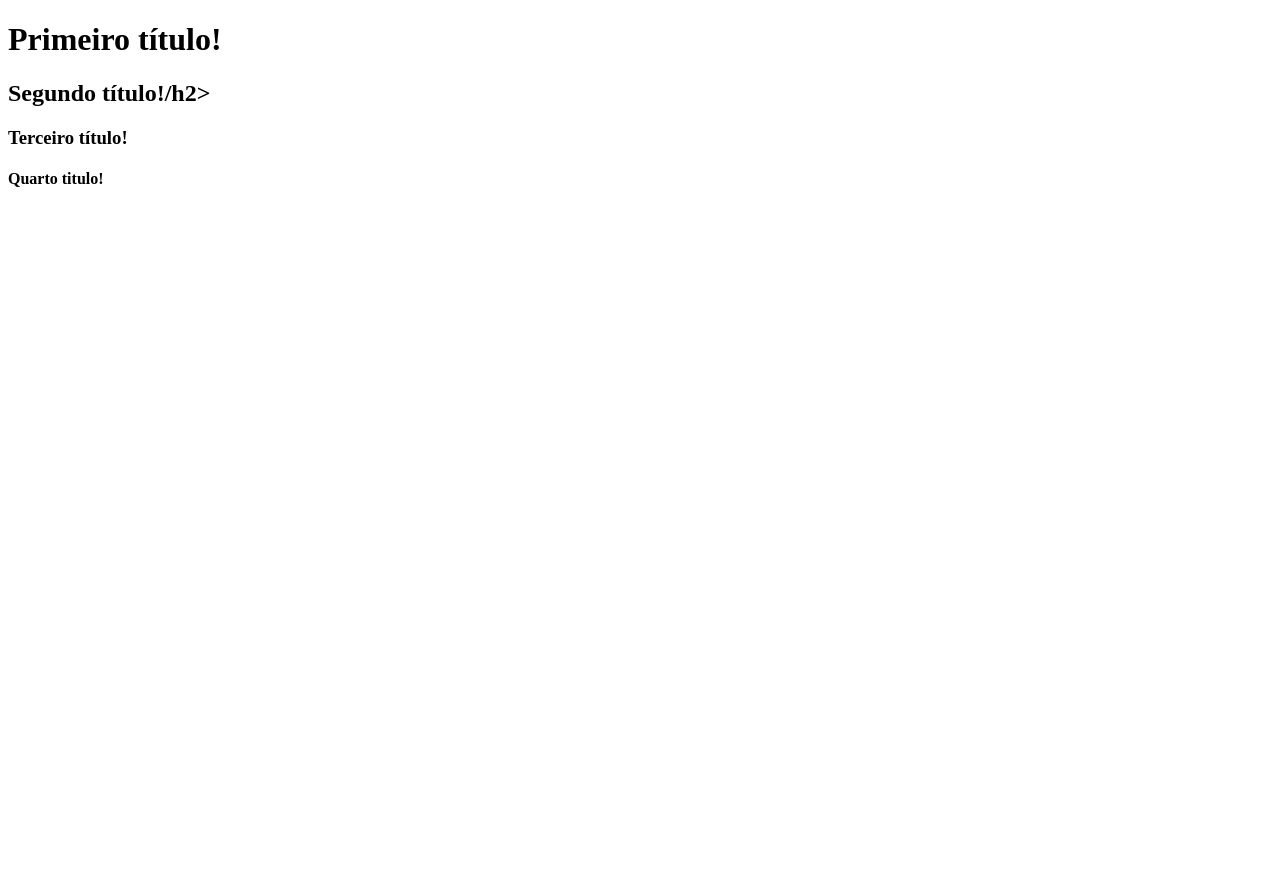
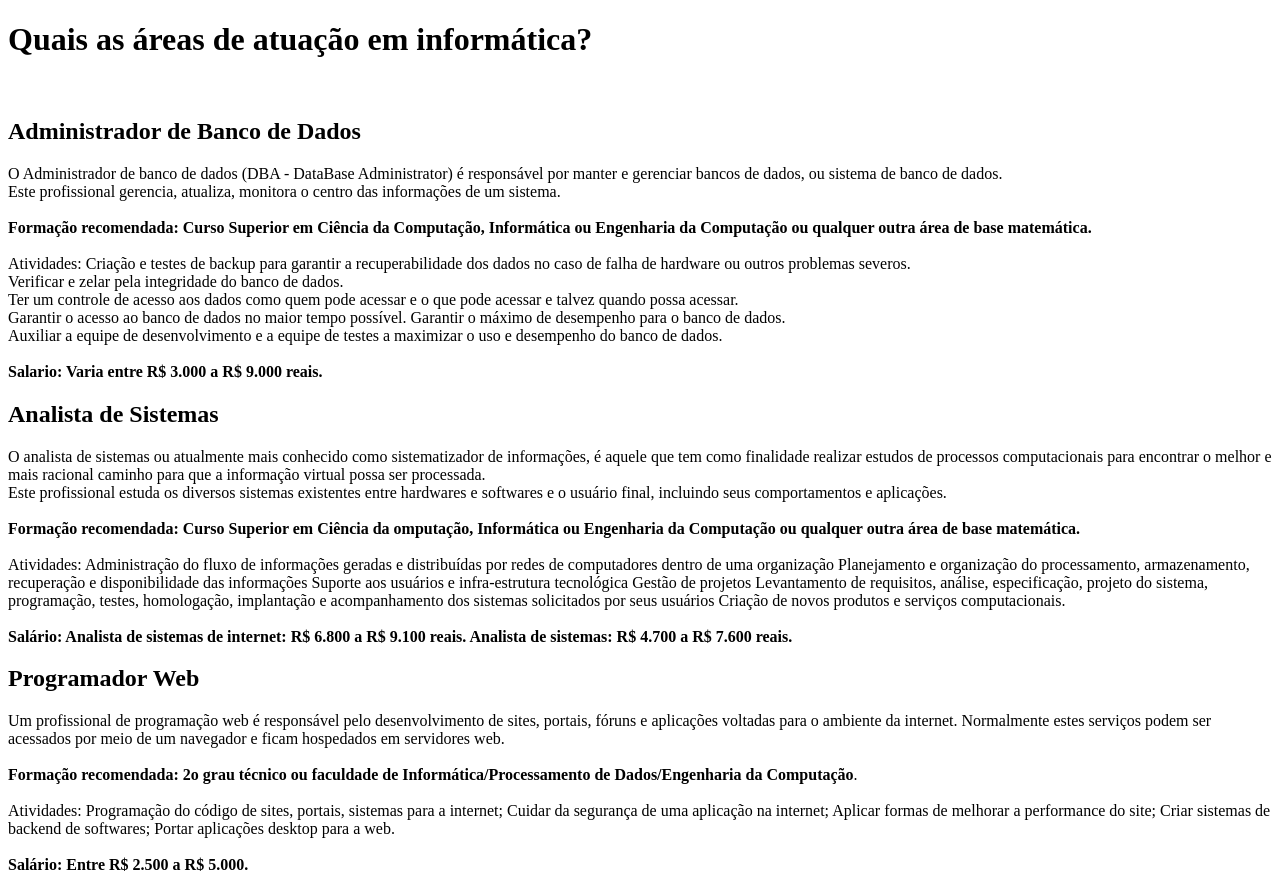
Before and after one commit to thiago-henrique-dev/HTML-e-CSS-com-Bootstrap-Essencial-para-Iniciantes, a plain HTML site: page index.html in a window 1280 px wide. Before the commit the page ends 800 px from the top, so only its background shows below. Drawn offline with Linux system fonts and the light colour scheme.

Commit message:
Tratamentos de textos

```diff
--- a/index.html
+++ b/index.html
@@ -7,10 +7,60 @@
     <title>Treinamentos</title>
 </head>
 <body>
-<h1>Primeiro título!</h1>
-<h2>Segundo título!/h2>
-<h3>Terceiro título!</h3>
-<h4>Quarto titulo!</h4>
+        <h1>Quais as áreas de atuação em informática?</h1><br/>
+
+        <h2>Administrador de Banco de Dados</h2>
+        <p>O Administrador de banco de dados (DBA - DataBase Administrator) é
+            responsável por manter e gerenciar bancos de dados, ou sistema de
+            banco de dados.<br> Este profissional gerencia, atualiza, monitora o
+            centro das informações de um sistema.<br><br><strong>Formação recomendada: Curso
+            Superior em Ciência da Computação, Informática ou Engenharia da
+            Computação ou qualquer outra área de base matemática.</strong><br> <br>Atividades:
+            Criação e testes de backup para garantir a recuperabilidade dos dados
+            no caso de falha de hardware ou outros problemas severos.<br> Verificar e
+            zelar pela integridade do banco de dados.<br> Ter um controle de acesso aos
+            dados como quem pode acessar e o que pode acessar e talvez quando possa
+            acessar.<br> Garantir o acesso ao banco de dados no maior tempo possível.
+            Garantir o máximo de desempenho para o banco de dados.<br> Auxiliar a equipe
+            de desenvolvimento e a equipe de testes a maximizar o uso e desempenho do
+            banco de dados.<br><br><strong>Salario: Varia entre R$ 3.000 a R$ 9.000 reais.</strong>
+
+            </p>
+        <h2>Analista de Sistemas</h2>
+        <p> O analista de sistemas ou atualmente mais conhecido como
+            sistematizador de informações, é aquele que tem como
+            finalidade realizar estudos de processos computacionais
+            para encontrar o melhor e mais racional caminho para que
+             a informação virtual possa ser processada.<br> Este profissional
+              estuda os diversos sistemas existentes entre hardwares e
+              softwares e o usuário final, incluindo seus comportamentos e
+              aplicações.<br><br><strong>Formação recomendada: Curso Superior em Ciência da
+              omputação, Informática ou Engenharia da Computação ou qualquer
+              outra área de base matemática.</strong><br> <br>Atividades: Administração do fluxo
+              de informações geradas e distribuídas por redes de computadores
+               dentro de uma organização Planejamento e organização do processamento,
+               armazenamento, recuperação e disponibilidade das informações Suporte aos
+               usuários e infra-estrutura tecnológica Gestão de projetos Levantamento
+               de requisitos, análise, especificação, projeto do sistema, programação,
+               testes, homologação, implantação e acompanhamento dos sistemas solicitados
+                por seus usuários Criação de novos produtos e serviços
+                computacionais.<br><br> <strong>Salário: Analista de sistemas de internet: R$ 6.800 a
+                R$ 9.100 reais. Analista de sistemas: R$ 4.700 a R$ 7.600 reais.</strong>
+            </p>
+
+        <h2>Programador Web</h2>
+        <p>Um profissional de programação web é responsável pelo desenvolvimento
+             de sites, portais, fóruns e aplicações voltadas para o ambiente da
+             internet. Normalmente estes serviços podem ser acessados por meio
+             de um navegador e ficam hospedados em servidores web.<br> <br><strong>Formação recomendada:
+             2o grau técnico ou faculdade de Informática/Processamento de Dados/Engenharia
+             da Computação</strong>. <br> <br> Atividades: Programação do código de sites, portais, sistemas
+              para a internet; Cuidar da segurança de uma aplicação na internet; Aplicar
+              formas de melhorar a performance do site; Criar sistemas de backend
+              de softwares; Portar aplicações desktop para a web.<br> <br><strong>Salário:
+              Entre R$ 2.500 a R$ 5.000.</strong>
+            </p>
+
 
 </body>
 </html>
```
